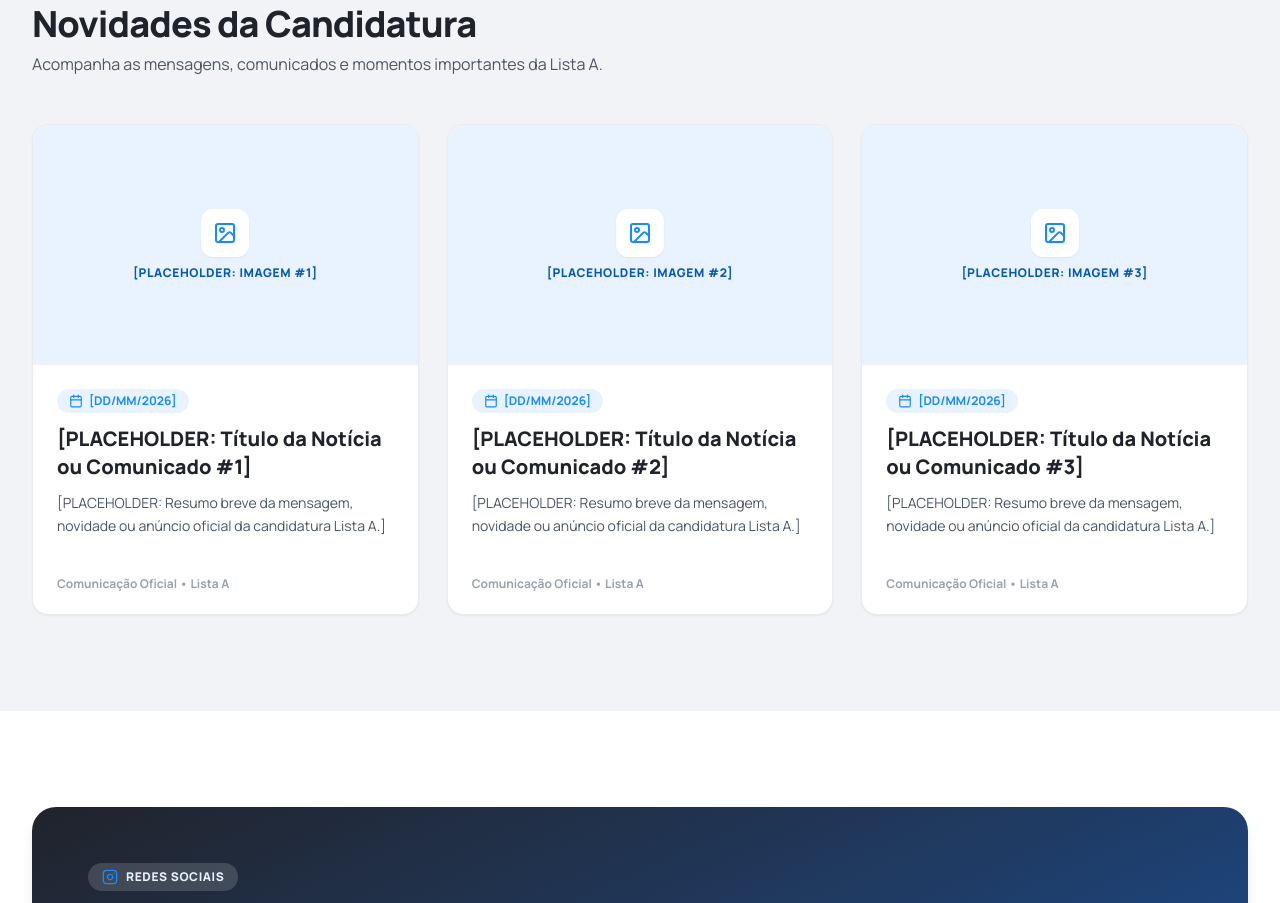
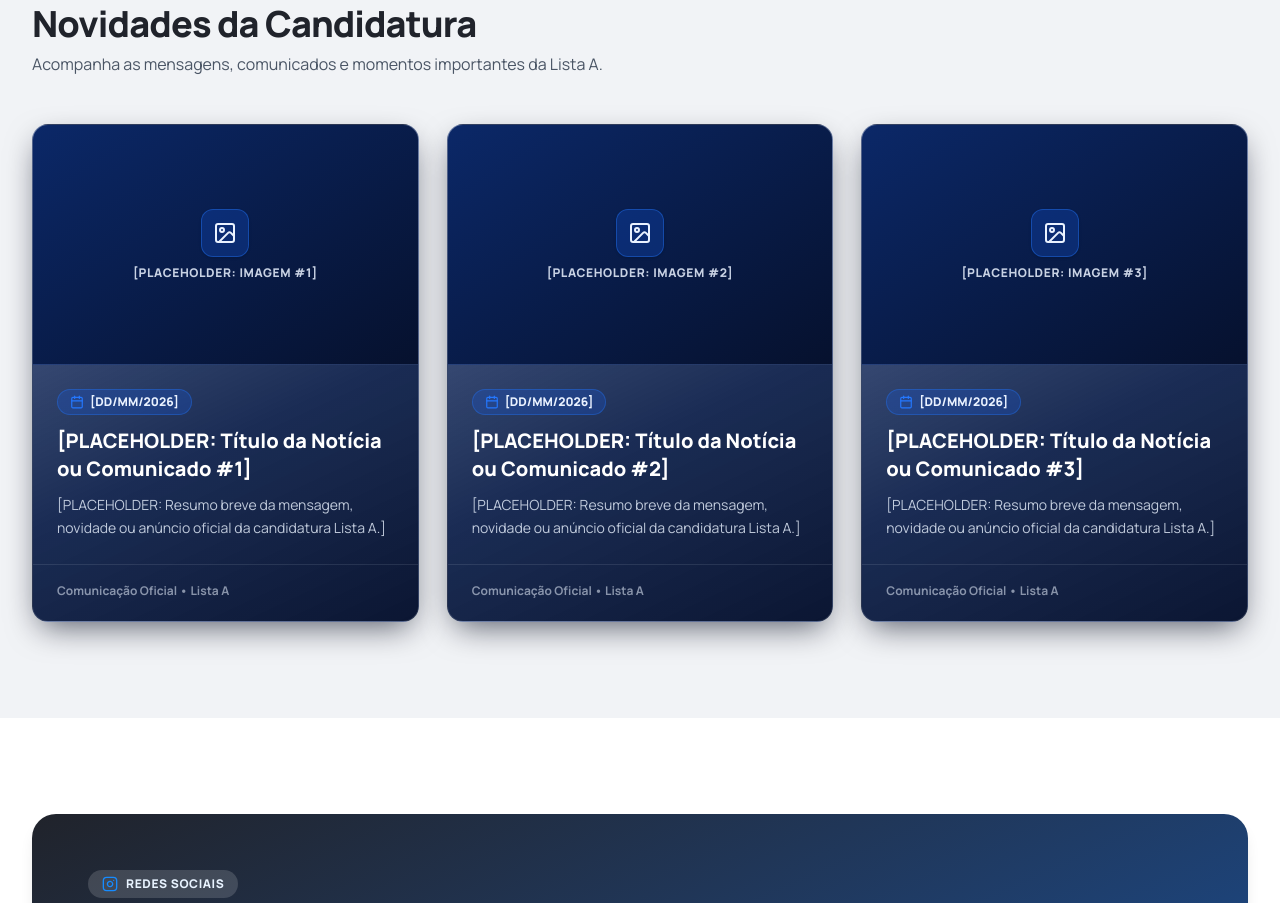
Before and after one commit to listaaaauminho2027-boop/Fazemos-Acontecer, a Next.js app: page / in a window 1280 px wide. Shown: the part 1820-2723 px from the top of the page. Built offline with nearby package versions, Linux system fonts and the light colour scheme.

Commit message:
Update CommunicationCard.tsx

```diff
--- a/src/components/CommunicationCard.tsx
+++ b/src/components/CommunicationCard.tsx
@@ -16,10 +16,10 @@ export default function CommunicationCard({
   imageUrl,
 }: CommunicationCardProps) {
   return (
-    <article className="bg-white rounded-2xl border border-gray-200/80 overflow-hidden shadow-xs hover:shadow-md hover:border-[#168BFF] transition-all flex flex-col justify-between group">
+    <article className="card-immersive rounded-2xl overflow-hidden transition-all duration-300 flex flex-col justify-between group hover:-translate-y-1">
       <div>
-        {/* Área de Imagem (Substituível via prop imageUrl) */}
-        <div className="aspect-[16/10] bg-[#E8F3FF] relative overflow-hidden flex flex-col items-center justify-center p-6 text-center border-b border-[#F1F3F6]">
+        {/* Área de Imagem */}
+        <div className="aspect-[16/10] bg-gradient-to-br from-[#0B2868] to-[#06112E] relative overflow-hidden flex flex-col items-center justify-center p-6 text-center border-b border-[#EAF2FF]/12">
           {imageUrl ? (
             <img
               src={imageUrl}
@@ -28,10 +28,10 @@ export default function CommunicationCard({
             />
           ) : (
             <>
-              <div className="w-12 h-12 rounded-xl bg-white text-[#168BFF] flex items-center justify-center mb-2 shadow-xs">
-                <ImageIcon className="w-6 h-6" />
+              <div className="w-12 h-12 rounded-xl bg-[#155CEB]/25 border border-[#2478FF]/40 text-white flex items-center justify-center mb-2 shadow-sm">
+                <ImageIcon className="w-6 h-6 text-[#EAF2FF]" />
               </div>
-              <span className="text-xs font-extrabold text-[#0759B5] uppercase tracking-wider">
+              <span className="text-xs font-extrabold text-[#EAF2FF]/85 uppercase tracking-wider">
                 [PLACEHOLDER: Imagem #{index}]
               </span>
             </>
@@ -40,23 +40,23 @@ export default function CommunicationCard({
 
         {/* Conteúdo do Cartão */}
         <div className="p-6 space-y-3">
-          <div className="inline-flex items-center gap-1.5 text-xs font-bold text-[#168BFF] bg-[#E8F3FF] px-3 py-1 rounded-full">
-            <Calendar className="w-3.5 h-3.5" />
+          <div className="inline-flex items-center gap-1.5 text-xs font-extrabold text-[#EAF2FF] bg-[#155CEB]/25 border border-[#2478FF]/35 px-3 py-1 rounded-full">
+            <Calendar className="w-3.5 h-3.5 text-[#2478FF]" />
             <span>{date}</span>
           </div>
 
-          <h3 className="text-xl font-extrabold text-[#20232B] leading-snug group-hover:text-[#0759B5] transition-colors">
+          <h3 className="text-xl font-extrabold text-white leading-snug group-hover:text-[#EAF2FF] transition-colors">
             {title}
           </h3>
 
-          <p className="text-sm text-gray-600 leading-relaxed">
+          <p className="text-sm text-[#EAF2FF]/80 leading-relaxed">
             {description}
           </p>
         </div>
       </div>
 
-      <div className="px-6 pb-5 pt-2">
-        <span className="text-xs font-bold text-gray-400">
+      <div className="px-6 pb-5 pt-3 border-t border-[#EAF2FF]/10">
+        <span className="text-xs font-bold text-[#EAF2FF]/55">
           Comunicação Oficial • Lista A
         </span>
       </div>
```
